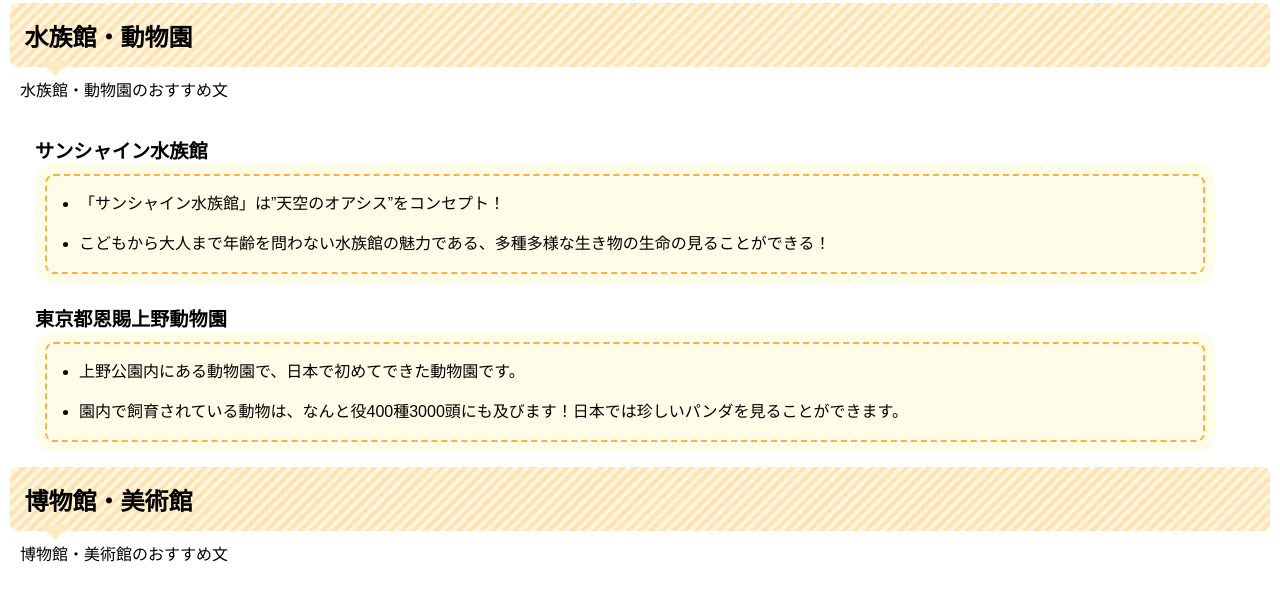
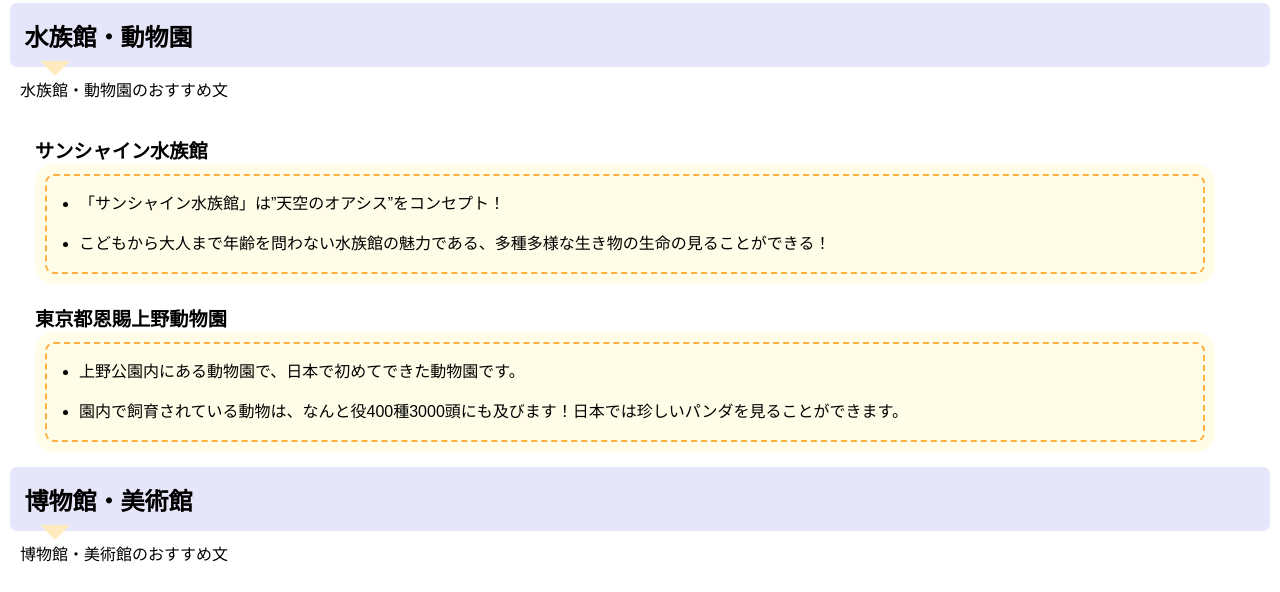
Before and after one commit to koheikawawaki/TokyoSightSeeing, a plain HTML site: page index.html in a window 1280 px wide. Shown: the part 115-707 px from the top of the page. Drawn offline with Linux system fonts and the light colour scheme.

Commit message:
わーい
ぢょろしく

```diff
--- a/css/main.css
+++ b/css/main.css
@@ -30,7 +30,7 @@ h2 {
   position: relative;
   padding: 0.6em;
   background: -webkit-repeating-linear-gradient(-45deg, #e6e6fa, #e6e6fa 4px,#e6e6fa 3px, #e6e6fa 8px);
-  background: repeating-linear-gradient(-45deg, #fff5df, #fff5df 4px,#ffe4b1 3px, #ffe4b1 8px);
+  background: repeating-linear-gradient(-45deg, #e6e6fa, #e6e6fa 4px,#e6e6fa 3px, #e6e6fa 8px);
   border-radius: 7px;
 }
 
```
